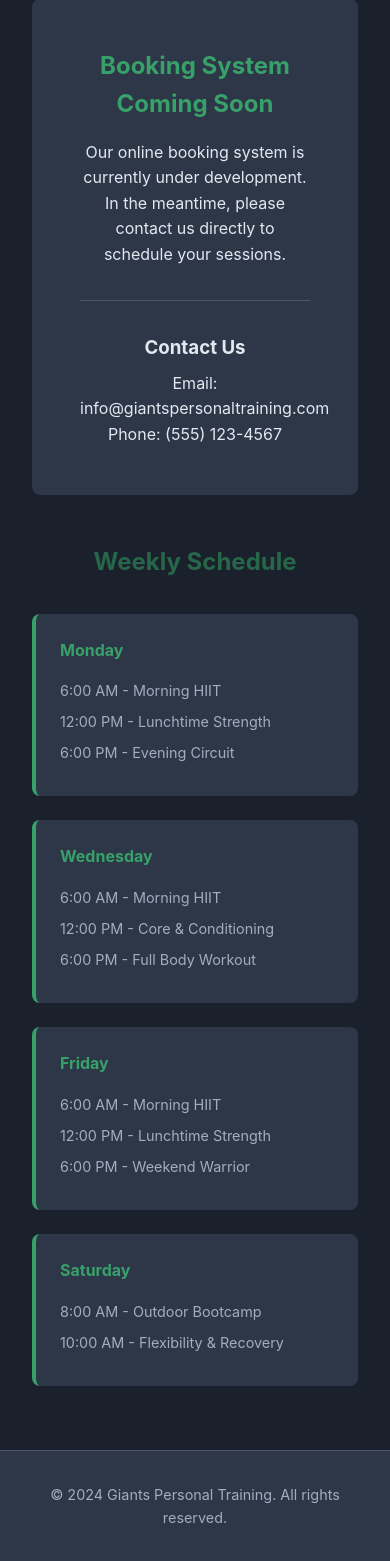
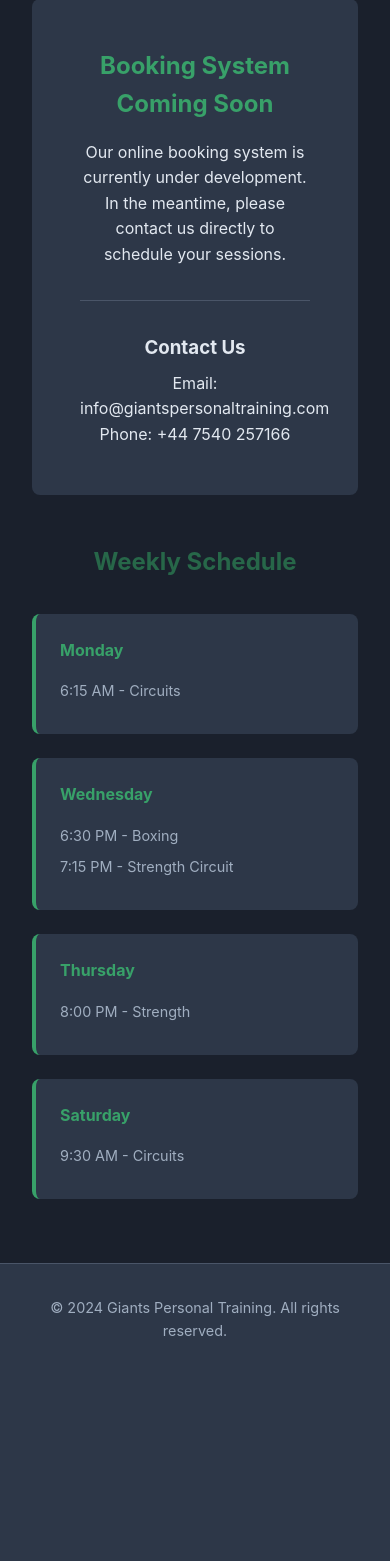
Before and after one commit to rossforsyth055-wq/Giants, a FastAPI app: page /booking in a window 390 px wide. Shown: the part 443-2004 px from the top of the page. After the commit the page ends 1779 px from the top, so only its background shows below. Run offline with FastAPI, Linux system fonts and the light colour scheme.

Commit message:
Update class schedule and contact phone number
- Set actual class times: Circuits, Boxing, Strength Circuit, Strength
- Update phone to +44 7540 257166

Co-Authored-By: Claude Opus 4.5 <noreply@anthropic.com>

```diff
--- a/src/giants/templates/booking.html
+++ b/src/giants/templates/booking.html
@@ -16,7 +16,7 @@
         <div class="contact-info">
             <h3>Contact Us</h3>
             <p>Email: info@giantspersonaltraining.com</p>
-            <p>Phone: (555) 123-4567</p>
+            <p>Phone: +44 7540 257166</p>
         </div>
     </div>
 
@@ -25,26 +25,20 @@
         <div class="schedule-grid">
             <div class="schedule-item">
                 <h4>Monday</h4>
-                <p>6:00 AM - Morning HIIT</p>
-                <p>12:00 PM - Lunchtime Strength</p>
-                <p>6:00 PM - Evening Circuit</p>
+                <p>6:15 AM - Circuits</p>
             </div>
             <div class="schedule-item">
                 <h4>Wednesday</h4>
-                <p>6:00 AM - Morning HIIT</p>
-                <p>12:00 PM - Core & Conditioning</p>
-                <p>6:00 PM - Full Body Workout</p>
+                <p>6:30 PM - Boxing</p>
+                <p>7:15 PM - Strength Circuit</p>
             </div>
             <div class="schedule-item">
-                <h4>Friday</h4>
-                <p>6:00 AM - Morning HIIT</p>
-                <p>12:00 PM - Lunchtime Strength</p>
-                <p>6:00 PM - Weekend Warrior</p>
+                <h4>Thursday</h4>
+                <p>8:00 PM - Strength</p>
             </div>
             <div class="schedule-item">
                 <h4>Saturday</h4>
-                <p>8:00 AM - Outdoor Bootcamp</p>
-                <p>10:00 AM - Flexibility & Recovery</p>
+                <p>9:30 AM - Circuits</p>
             </div>
         </div>
     </div>
```
